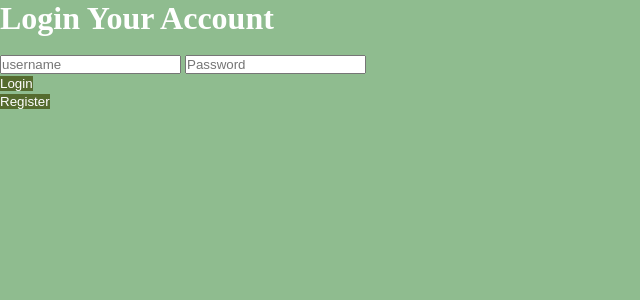
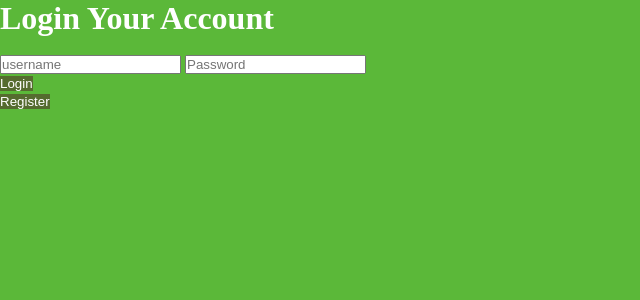
Before and after one commit to naufalavila/project-ukl, a PHP site: page / in a window 1280 px wide. Shown: the top 300 px of the page, without its empty margins (0-640 px from the left). Run offline with PHP 8.4, Linux system fonts and the light colour scheme.

Commit message:
testing 12345

```diff
--- a/index.php
+++ b/index.php
@@ -13,7 +13,7 @@
 }
 
 body {
-    background-color: darkseagreen;
+    background-color: #5bb839;
 }
 
 button {
```
